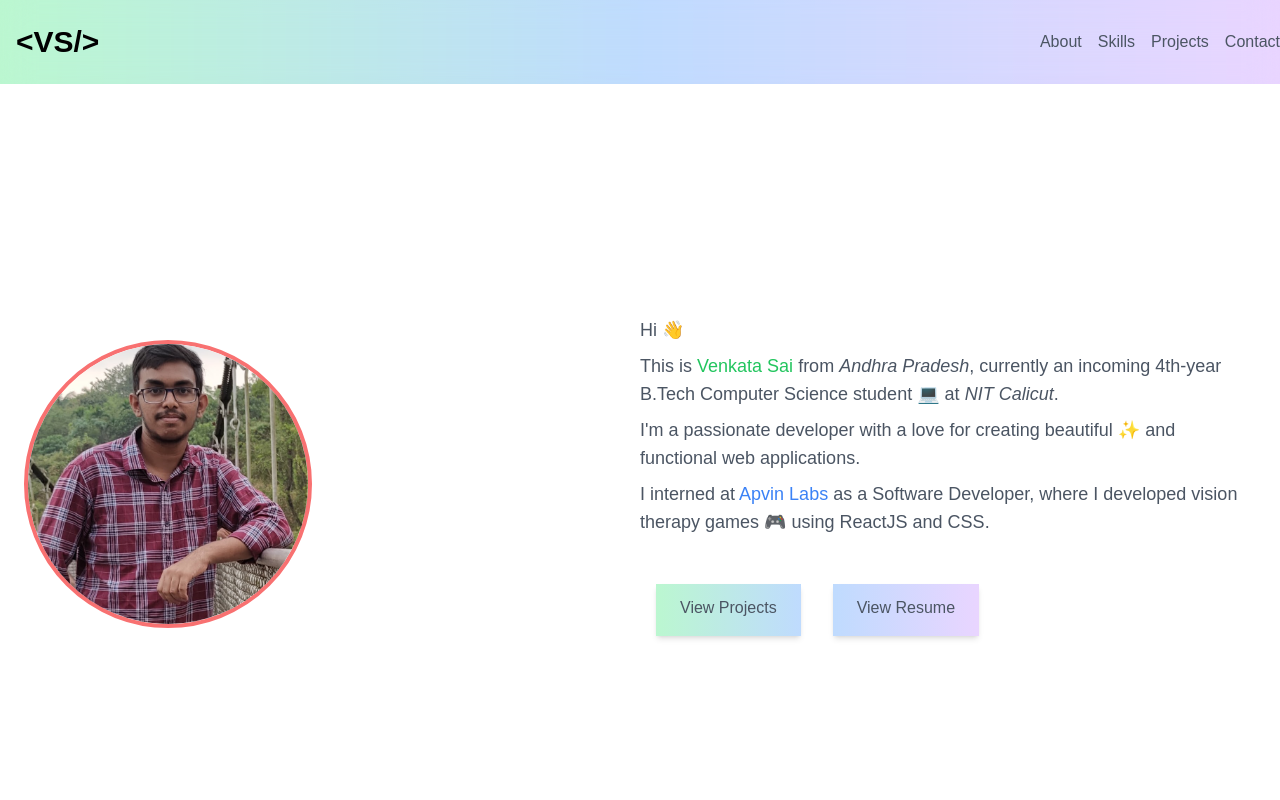
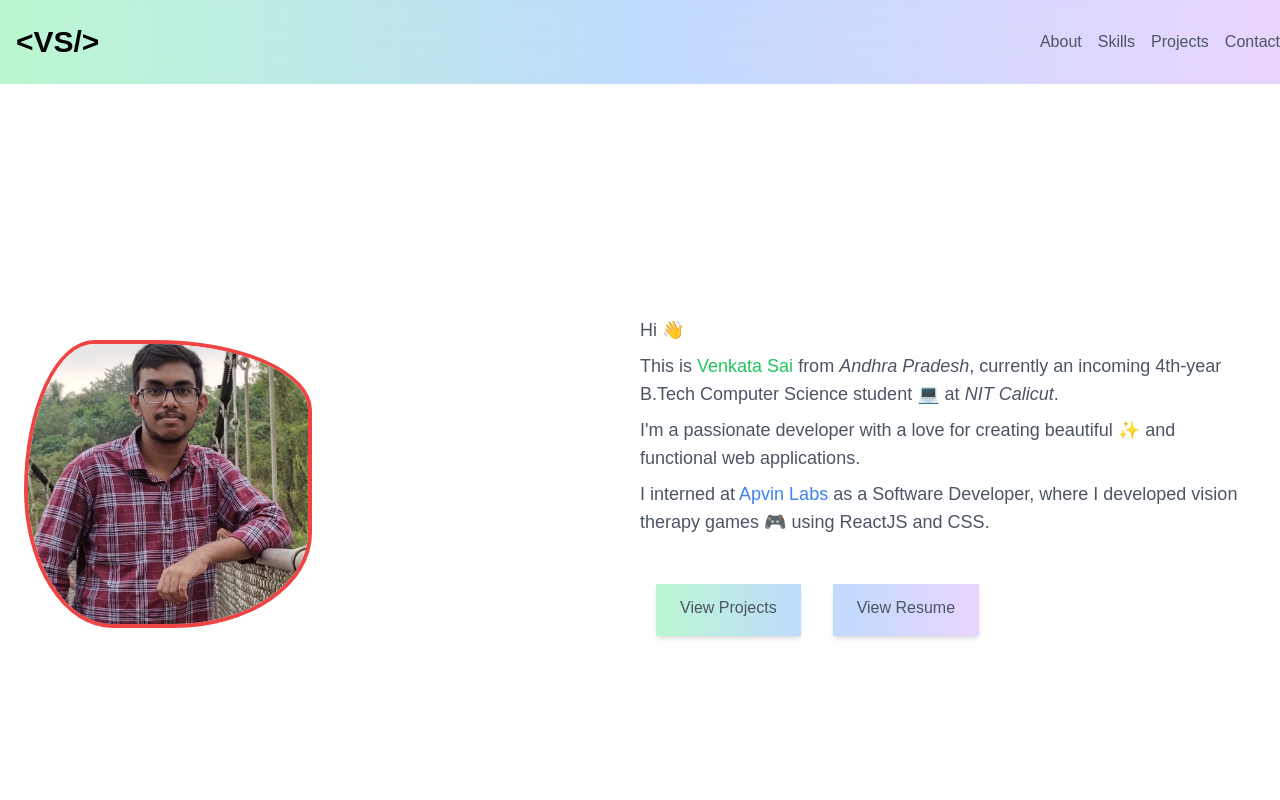
Before and after one commit to venkatasai24/portfolio, a React (Create React App) app: page / in a window 1280 px wide. Shown: the top 800 px of the page. Built offline with nearby package versions, Linux system fonts and the light colour scheme.

Commit message:
minor fixes

```diff
--- a/src/components/About.js
+++ b/src/components/About.js
@@ -1,6 +1,5 @@
 import React from "react";
 import { motion } from "framer-motion";
-import Tilt from "react-parallax-tilt"; // Import Tilt from react-parallax-tilt
 import Avatar from "../assets/venkata_sai.jpg"; // Replace with your avatar image path
 import { Link } from "react-scroll";
 
@@ -17,18 +16,11 @@ const About = () => {
           animate={{ opacity: 1, x: 0 }}
           transition={{ duration: 0.8, delay: 0.2 }}
         >
-          <Tilt className="w-72 h-72">
-            <motion.img
-              src={Avatar}
-              alt="Avatar"
-              className="w-full h-full object-cover border-4 border-red-400 rounded-full hover:border-red-500 transition duration-300 ease-in-out"
-              whileHover={{
-                scale: 1.05,
-                rotateZ: 2,
-                transition: { duration: 0.3 },
-              }}
-            />
-          </Tilt>
+          <motion.img
+            src={Avatar}
+            alt="Avatar"
+            className="w-72 h-72 object-cover border-4 border-red-500 transition duration-300 ease-in-out animate-blob"
+          />
         </motion.div>
         <div className="md:w-1/2">
           <motion.div
--- a/src/index.css
+++ b/src/index.css
@@ -80,3 +80,24 @@ body {
   font-weight: 700;
   src: local("Nunito Sans Bold");
 }
+
+/* Add these styles to your CSS file */
+@keyframes blob {
+  0%,
+  100% {
+    border-radius: 40% 60% 70% 30% / 30% 40% 60% 70%;
+  }
+  25% {
+    border-radius: 60% 40% 30% 70% / 40% 60% 70% 30%;
+  }
+  50% {
+    border-radius: 70% 30% 40% 60% / 60% 70% 30% 40%;
+  }
+  75% {
+    border-radius: 30% 70% 60% 40% / 70% 30% 40% 60%;
+  }
+}
+
+.animate-blob {
+  animation: blob 8s infinite;
+}
```
Also changed, not shown: src/assets/blob.svg (added).
